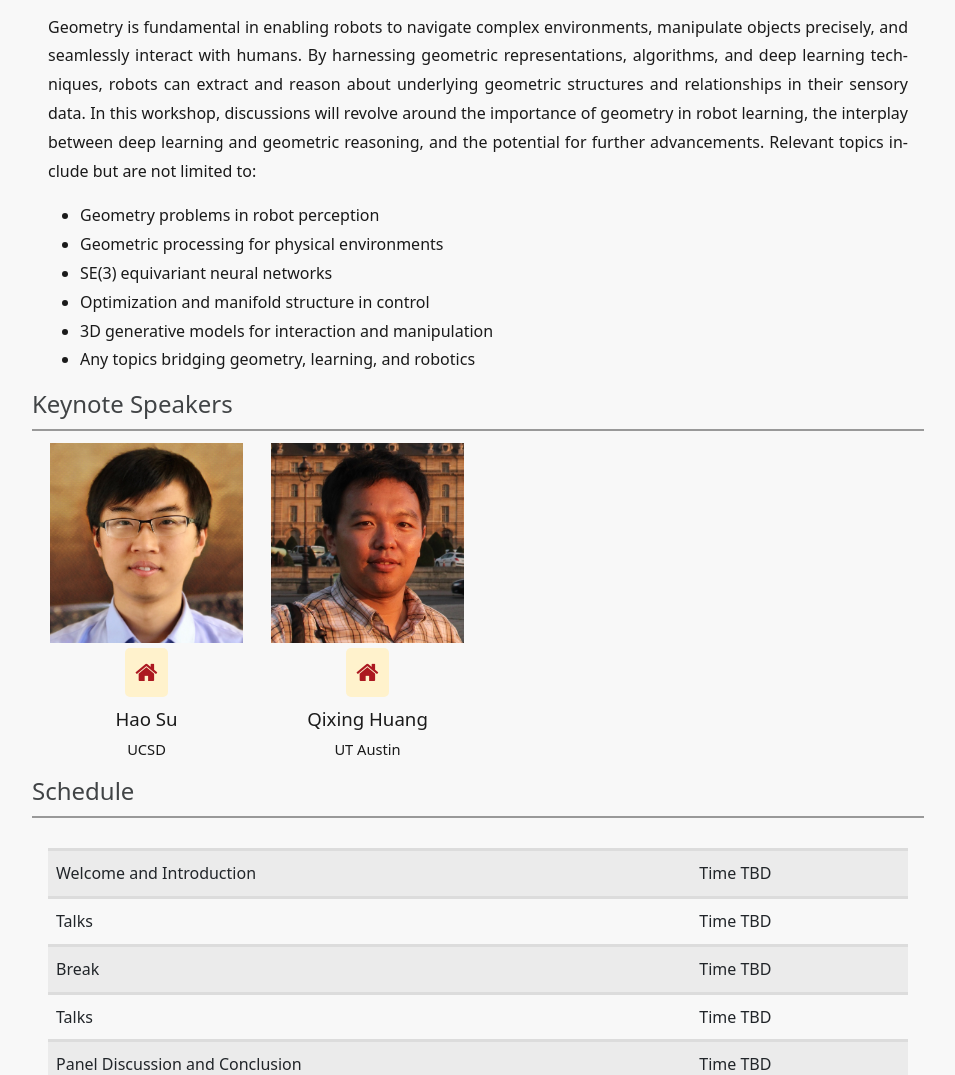
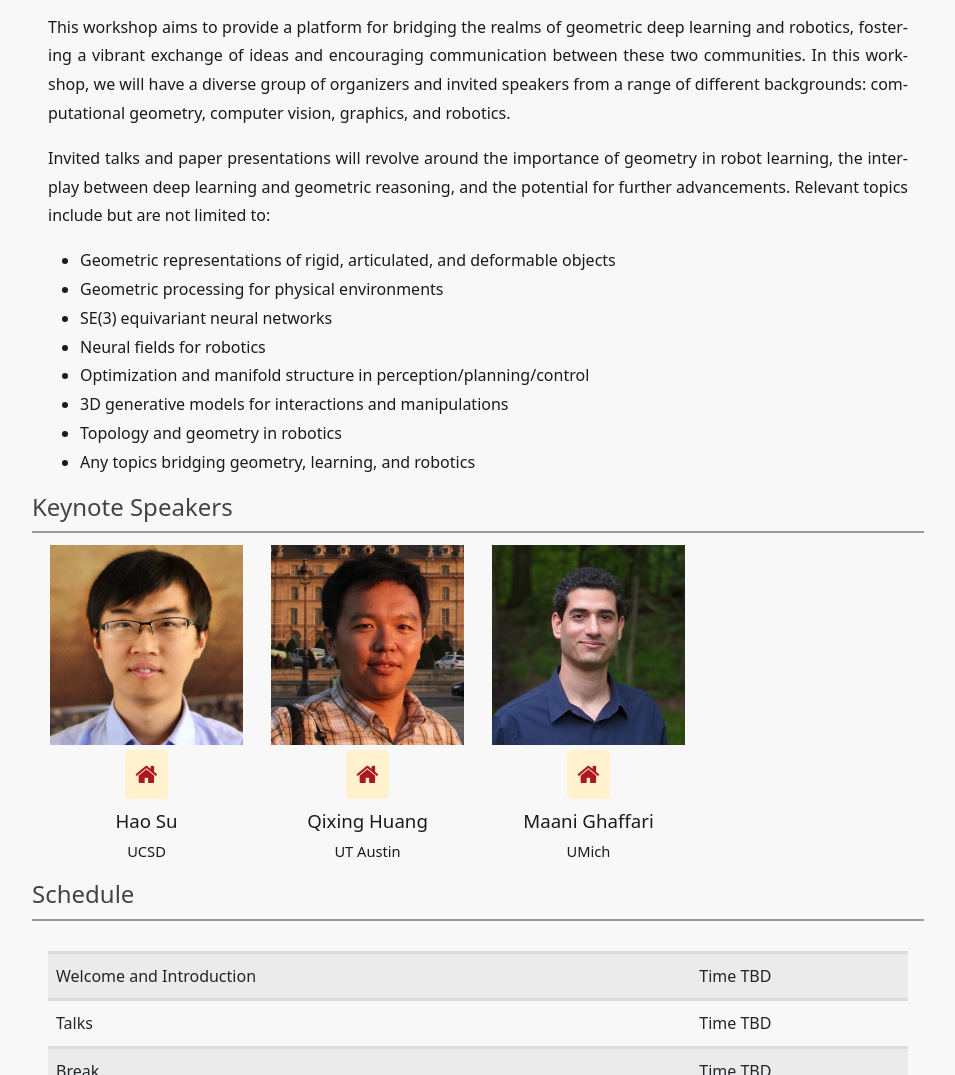
Before and after one commit to geometric-robot-learning/geometric-robot-learning.github.io, a plain HTML site: page index.html in a window 1280 px wide. Shown: the part 681-1756 px from the top of the page, without its empty margins (162-1117 px from the left). Drawn offline with nearby package versions, Linux system fonts and the light colour scheme.

Commit message:
Update info

```diff
--- a/index.html
+++ b/index.html
@@ -118,14 +118,18 @@
 
             <div class="content"><div class="row"><div class="col">
             <p>
-            Geometry is fundamental in enabling robots to navigate complex environments, manipulate objects precisely, and seamlessly interact with humans. By harnessing geometric representations, algorithms, and deep learning techniques, robots can extract and reason about underlying geometric structures and relationships in their sensory data.
-            In this workshop, discussions will revolve around the importance of geometry in robot learning, the interplay between deep learning and geometric reasoning, and the potential for further advancements. Relevant topics include but are not limited to:
+            This workshop aims to provide a platform for bridging the realms of geometric deep learning and robotics, fostering a vibrant exchange of ideas and encouraging communication between these two communities. In this workshop, we will have a diverse group of organizers and invited speakers from a range of different backgrounds: computational geometry, computer vision, graphics, and robotics.
+            </p>
+            <p>
+            Invited talks and paper presentations will revolve around the importance of geometry in robot learning, the interplay between deep learning and geometric reasoning, and the potential for further advancements. Relevant topics include but are not limited to:
             <ul>
-                <li>Geometry problems in robot perception</li>
+                <li>Geometric representations of rigid, articulated, and deformable objects</li>
                 <li>Geometric processing for physical environments</li>
                 <li>SE(3) equivariant neural networks</li>
-                <li>Optimization and manifold structure in control</li>
-                <li>3D generative models for interaction and manipulation</li>
+                <li>Neural fields for robotics</li>
+                <li>Optimization and manifold structure in perception/planning/control</li>
+                <li>3D generative models for interactions and manipulations</li>
+                <li>Topology and geometry in robotics</li>
                 <li>Any topics bridging geometry, learning, and robotics</li>
             </ul>
             </p>
@@ -166,6 +170,22 @@
                         <div class="caption">
                             Qixing Huang<br>
                             <span>UT Austin</span>
+                        </div>
+                    </div>
+                </div>
+                <div class="col-xs-6 col-md-3">
+                    <div class="thumbnail">
+                        <div>
+                            <img src="gfx/speakers/maani_ghaffari.jpg" alt="Maani Ghaffari">
+                            <ul class="social">
+                                <a href="https://robotics.umich.edu/profile/maani-ghaffari/">
+                                    <li class="icon"><i class="fa fa-home"></i></li>
+                                </a>
+                            </ul>
+                        </div>
+                        <div class="caption">
+                            Maani Ghaffari<br>
+                            <span>UMich</span>
                         </div>
                     </div>
                 </div>
```
Also changed, not shown: gfx/speakers/maani_ghaffari.jpg (added).
